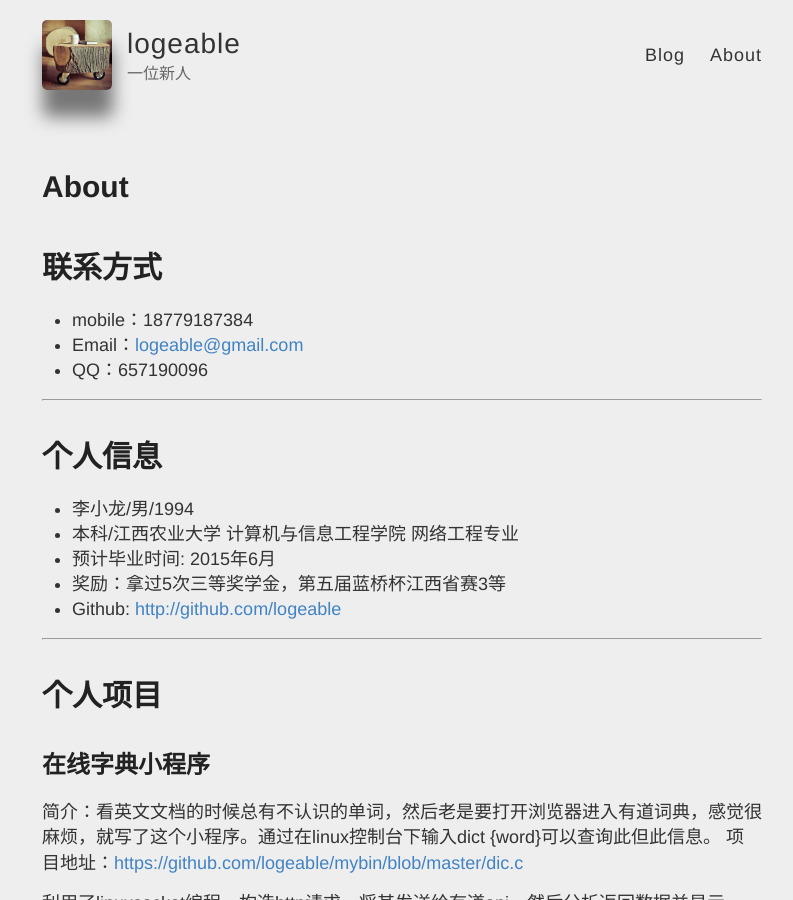
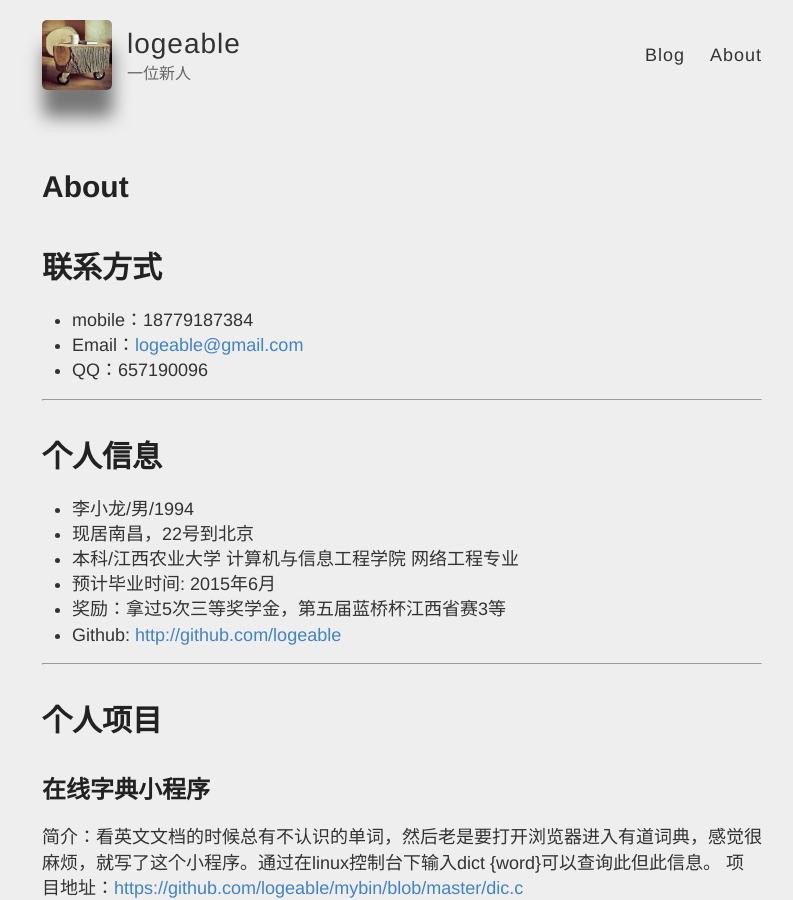
Before and after one commit to logeable/logeable.github.io, a Jekyll site: the page built from about.md, in a window 1280 px wide and 900 px high. Shown: the whole window, without its empty margins (238-1031 px from the left). Built offline with Jekyll 4.4.1, drawn with Linux system fonts in a browser that asks for light colours; Markdown is read by kramdown in place of the engine named in the settings.

Commit message:
更新about

```diff
--- a/about.md
+++ b/about.md
@@ -16,6 +16,7 @@ permalink: /about/
 # 个人信息
 
  - 李小龙/男/1994
+ - 现居南昌，22号到北京
  - 本科/江西农业大学 计算机与信息工程学院 网络工程专业
  - 预计毕业时间: 2015年6月
  - 奖励：拿过5次三等奖学金，第五届蓝桥杯江西省赛3等
```
